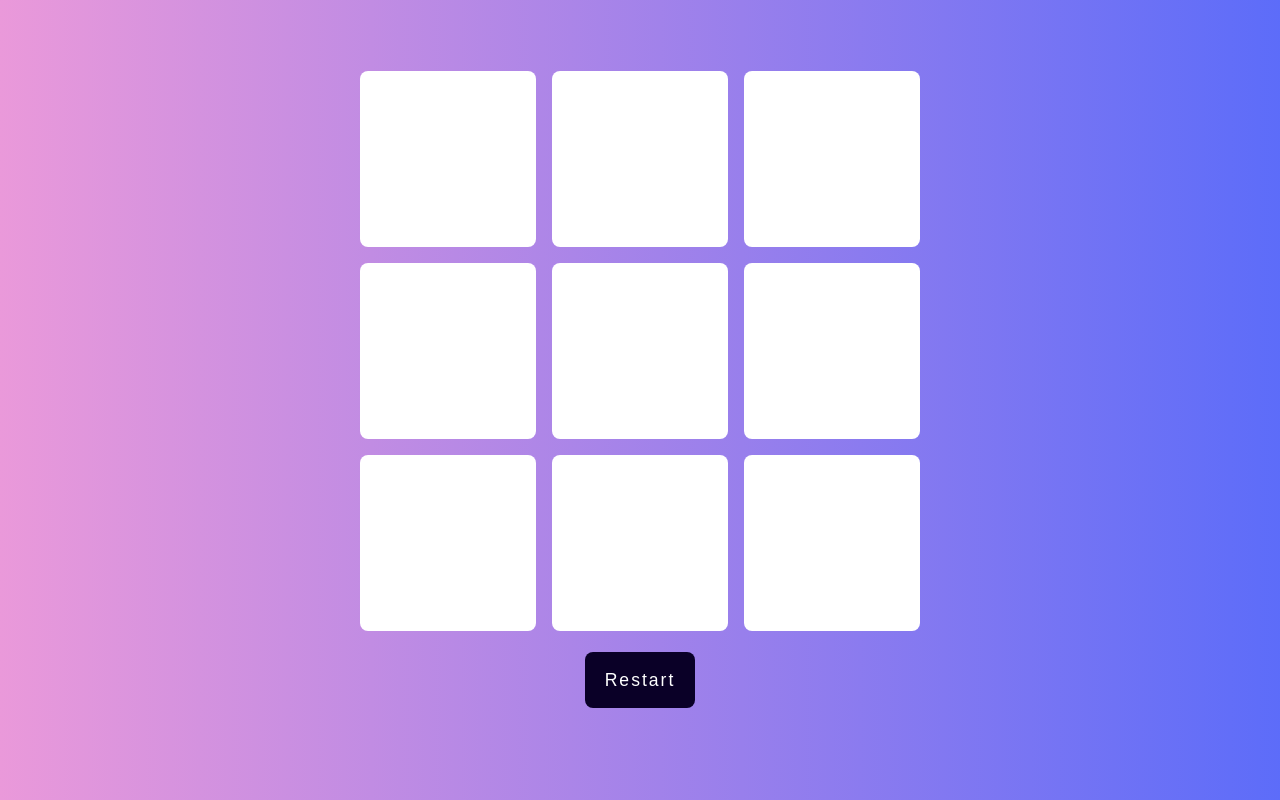
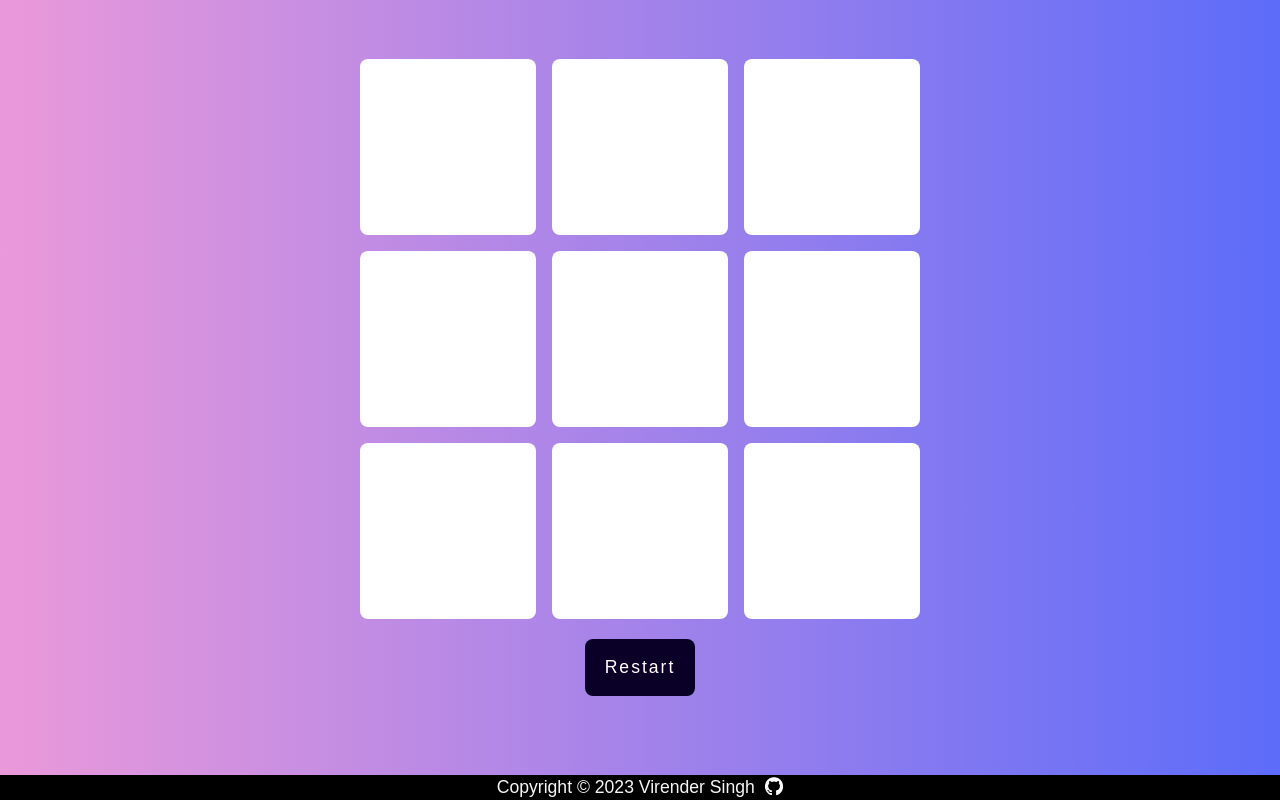
Before and after one commit to Mr-VirenderSingh/Tic_tac_toe, a plain HTML site: page index.html in a window 1280 px wide. Drawn offline with Linux system fonts and the light colour scheme.

Commit message:
add a label

```diff
--- a/index.html
+++ b/index.html
@@ -7,6 +7,7 @@
     <link rel="stylesheet" href="style.css" />
   </head>
   <body>
+    <main>
       <div class="wrapper">
         <div class="container">
           <button class="btn"></button>
@@ -21,6 +22,13 @@
         </div>
         <button id="resetBtn">Restart</button>
       </div>
+    </main>
+    <footer>
+      <div class="createrLabel">
+        <div class="copyRight">Copyright © 2023 Virender Singh</div>
+        <div class="imgDiv"><img class="gitHublogo" src="/logo/github-mark-white.png"></div>
+      </div>
+    </footer>
 
     <div class="popUp hide">
       <p class="message">Sample Message</p>
--- a/script.js
+++ b/script.js
@@ -67,4 +67,5 @@ const game = (() => {
     btns.forEach((btn) => (btn.innerHTML = ""));
     btns.forEach((btn) => (btn.disabled = false));
   }
+
 })();
--- a/style.css
+++ b/style.css
@@ -12,12 +12,13 @@ body {
   position: relative;
 }
 
+
 .wrapper {
   display: flex;
   justify-content: center;
   align-items: center;
   flex-direction: column;
-  height: 100vh;
+  height: calc(100vh - 25px);
 }
 
 .container {
@@ -83,3 +84,25 @@ body {
 .hide {
  visibility: hidden;
 }
+
+.createrLabel{
+  background-color: black;
+  display: flex;
+  justify-content: center;
+  align-items: center;
+  /* padding-top: 5px; */
+  height: 25px;
+}
+
+.copyRight{
+  color: whitesmoke;
+  font-size: 1.1rem;
+}
+
+.imgDiv{
+  margin-left: 10px;
+}
+.gitHublogo{
+  height: 18px;
+
+}
```
Also changed, not shown: logo/github-mark-white.png (added). Lines whose indentation alone changed are shown as unchanged.
